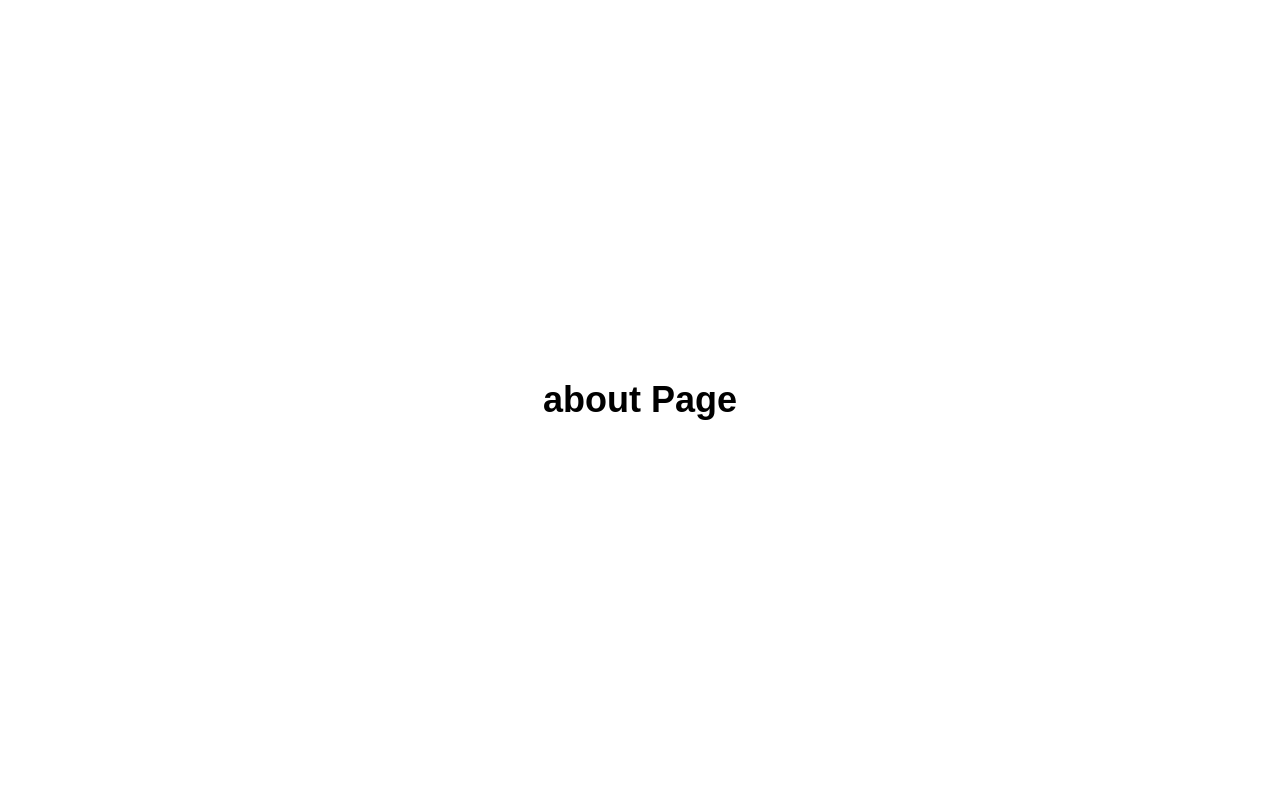
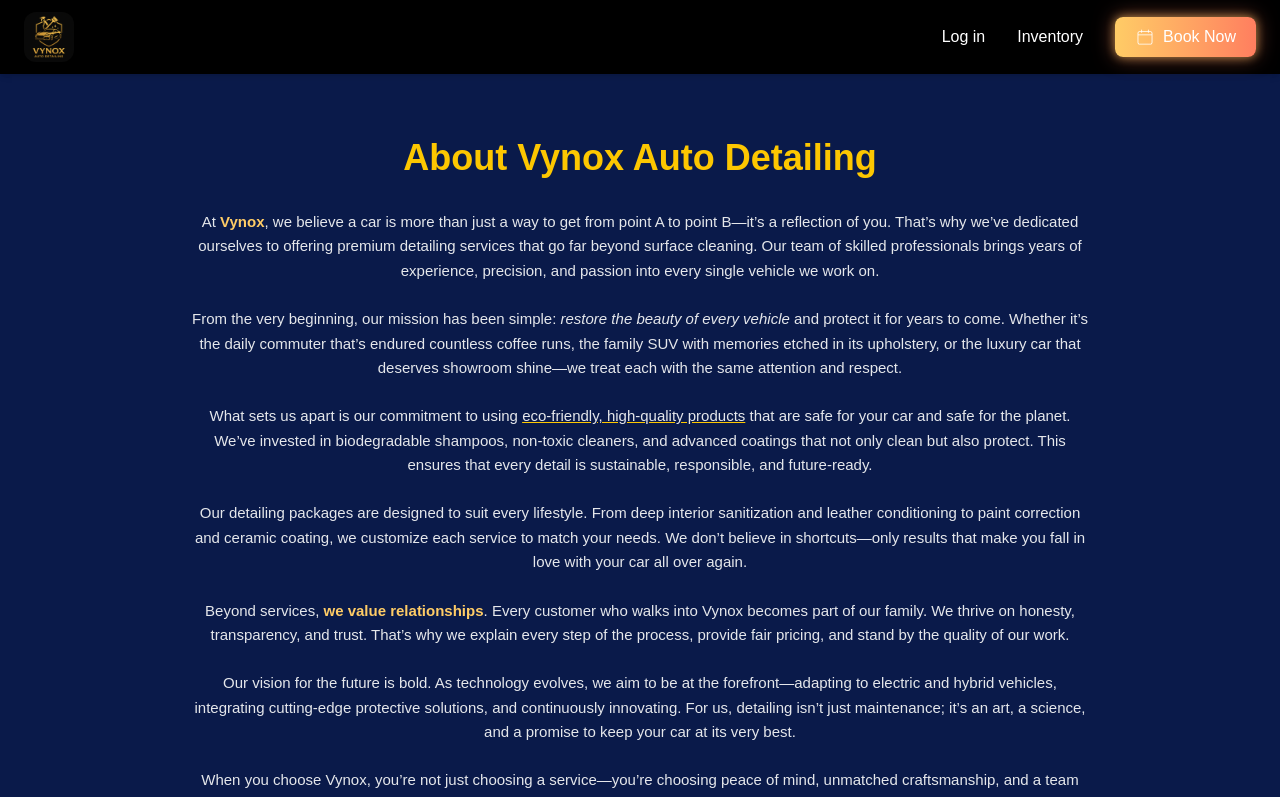
Before and after one commit to Parminder0/vynox-auto-detailing, a Next.js app: page /about in a window 1280 px wide. Shown: the top 797 px of the page. Built offline with nearby package versions, Linux system fonts and the light colour scheme.

Commit message:
create about.js

```diff
--- a/app/about/page.js
+++ b/app/about/page.js
@@ -1,7 +1,221 @@
-export default function aboutPage() {
+"use client";
+
+import Link from "next/link";
+import Image from "next/image";
+import { CiCalendar } from "react-icons/ci";
+import { FaFacebook, FaInstagram, FaLinkedinIn } from "react-icons/fa";
+
+export default function AboutPage() {
   return (
-    <main className="min-h-screen flex items-center justify-center bg-white text-black">
-      <h1 className="text-4xl font-bold">about Page </h1>
-    </main>
+    <div className="min-h-screen w-full bg-[#0a1a4a] flex flex-col text-white">
+      {/* HEADER (same as Home) */}
+      <header className="flex items-center justify-between shadow-md px-6 py-3 bg-black">
+        <div className="flex items-center">
+          <Link href="/">
+            <Image
+              src="/vynoxlogo.jpg"
+              width={50}
+              height={50}
+              alt="Logo"
+              className="rounded-xl"
+              priority
+              title="logo&homepage"
+            />
+          </Link>
+        </div>
+
+        <nav className="hidden md:flex items-center gap-8">
+          <Link
+            href="/auth"
+            className="text-white hover:text-[#FFCC66] transition-colors hover:underline underline-offset-4"
+          >
+            Log in
+          </Link>
+          <Link
+            href="/inventory"
+            className="text-white hover:text-[#FFCC66] transition-colors hover:underline underline-offset-4"
+          >
+            Inventory
+          </Link>
+          <button className="flex items-center gap-2 rounded-lg bg-gradient-to-r from-[#FFCC66] to-[#FF7E5F] px-5 py-2 text-white font-medium shadow-[0_0_10px_rgba(255,204,102,0.6),0_0_20px_rgba(255,126,95,0.5)] transition-transform duration-300 hover:scale-105">
+            <CiCalendar className="text-xl" />
+            Book Now
+          </button>
+        </nav>
+      </header>
+
+      {/* ABOUT CONTENT */}
+      <section className="flex-grow px-6 py-16">
+        <div className="max-w-4xl mx-auto text-center">
+          <h1 className="text-4xl font-extrabold text-yellow-400 mb-8">
+            About Vynox Auto Detailing
+          </h1>
+          <div className="text-gray-200 leading-relaxed text-[15px] space-y-6">
+            <p>
+              At <span className="text-[#FFCC66] font-semibold">Vynox</span>, we
+              believe a car is more than just a way to get from point A to
+              point B—it’s a reflection of you. That’s why we’ve dedicated
+              ourselves to offering premium detailing services that go far
+              beyond surface cleaning. Our team of skilled professionals brings
+              years of experience, precision, and passion into every single
+              vehicle we work on.
+            </p>
+            <p>
+              From the very beginning, our mission has been simple:{" "}
+              <em className="italic">restore the beauty of every vehicle</em> and
+              protect it for years to come. Whether it’s the daily commuter
+              that’s endured countless coffee runs, the family SUV with
+              memories etched in its upholstery, or the luxury car that deserves
+              showroom shine—we treat each with the same attention and respect.
+            </p>
+            <p>
+              What sets us apart is our commitment to using{" "}
+              <span className="underline decoration-yellow-400">
+                eco-friendly, high-quality products
+              </span>{" "}
+              that are safe for your car and safe for the planet. We’ve invested
+              in biodegradable shampoos, non-toxic cleaners, and advanced
+              coatings that not only clean but also protect. This ensures that
+              every detail is sustainable, responsible, and future-ready.
+            </p>
+            <p>
+              Our detailing packages are designed to suit every lifestyle. From
+              deep interior sanitization and leather conditioning to paint
+              correction and ceramic coating, we customize each service to match
+              your needs. We don’t believe in shortcuts—only results that make
+              you fall in love with your car all over again.
+            </p>
+            <p>
+              Beyond services,{" "}
+              <strong className="text-[#FFCC66]">
+                we value relationships
+              </strong>
+              . Every customer who walks into Vynox becomes part of our family.
+              We thrive on honesty, transparency, and trust. That’s why we
+              explain every step of the process, provide fair pricing, and stand
+              by the quality of our work.
+            </p>
+            <p>
+              Our vision for the future is bold. As technology evolves, we aim
+              to be at the forefront—adapting to electric and hybrid vehicles,
+              integrating cutting-edge protective solutions, and continuously
+              innovating. For us, detailing isn’t just maintenance; it’s an art,
+              a science, and a promise to keep your car at its very best.
+            </p>
+            <p>
+              When you choose Vynox, you’re not just choosing a service—you’re
+              choosing peace of mind, unmatched craftsmanship, and a team that
+              cares as much about your car as you do. Because at the end of the
+              day, it’s not just about how your car looks, but how you{" "}
+              <span className="italic">feel</span> when you drive it.
+            </p>
+          </div>
+
+          {/* IMAGE */}
+          <div className="mt-12 flex justify-center">
+            <Image
+              src="/images/about.jpg"
+              alt="Automobile"
+              width={650}
+              height={400}
+              className="rounded-2xl shadow-lg border-2 border-yellow-400"
+            />
+          </div>
+        </div>
+      </section>
+
+      {/* FOOTER (same as Home) */}
+      <footer className="bg-black text-gray-300 px-6 py-8 border-t border-gray-800">
+        <div className="max-w-6xl mx-auto grid grid-cols-1 sm:grid-cols-2 lg:grid-cols-4 gap-6 text-center lg:text-left">
+          {/* Logo */}
+          <div className="flex flex-col items-center lg:items-start border-b sm:border-b-0 sm:border-r border-gray-700 pb-4 sm:pb-0 sm:pr-6">
+            <Image
+              src="/vynoxlogo.jpg"
+              width={100}
+              height={100}
+              alt="Logo"
+              className="rounded-md"
+            />
+          </div>
+
+          {/* Navigation */}
+          <nav className="flex flex-col gap-2 border-b sm:border-b-0 sm:border-r border-gray-700 pb-4 sm:pb-0 sm:pr-6">
+            <Link href="/about" className="hover:text-[#FFCC66] hover:underline">
+              About
+            </Link>
+            <Link
+              href="/services"
+              className="hover:text-[#FFCC66] hover:underline"
+            >
+              Services
+            </Link>
+            <Link
+              href="/contact"
+              className="hover:text-[#FFCC66] hover:underline"
+            >
+              Contact
+            </Link>
+            <Link
+              href="/giftcards"
+              className="hover:text-[#FFCC66] hover:underline"
+            >
+              Gift Cards
+            </Link>
+          </nav>
+
+          {/* Contact Info */}
+          <div className="flex flex-col gap-2 border-b sm:border-b-0 sm:border-r border-gray-700 pb-4 sm:pb-0 sm:pr-6">
+            <p>📞 +1-587-438-7822</p>
+            <Link
+              href="mailto:mohamadalhajj2002@gmail.com"
+              className="hover:text-[#FFCC66] hover:underline"
+            >
+              📧 mohamadalhajj2002@gmail.com
+            </Link>
+            <Link
+              href="https://maps.app.goo.gl/fPGxCvfNLQTd28wRA"
+              target="_blank"
+              className="hover:text-[#FFCC66] hover:underline"
+            >
+              📍 2806 Ogden Rd SE, Calgary, AB
+            </Link>
+            <p>🕛 Mon–Fri: 9am–6pm</p>
+          </div>
+
+          {/* Social Links */}
+          <div className="flex flex-col items-center lg:items-start gap-2">
+            <h4 className="text-[#FFCC66] font-semibold">Follow Us</h4>
+            <div className="flex gap-4 text-lg">
+              <a
+                href="https://facebook.com"
+                target="_blank"
+                className="hover:text-[#FFCC66]"
+              >
+                <FaFacebook size={22} />
+              </a>
+              <a
+                href="https://instagram.com"
+                target="_blank"
+                className="hover:text-[#FFCC66]"
+              >
+                <FaInstagram size={22} />
+              </a>
+              <a
+                href="https://linkedin.com"
+                target="_blank"
+                className="hover:text-[#FFCC66]"
+              >
+                <FaLinkedinIn size={22} />
+              </a>
+            </div>
+          </div>
+        </div>
+
+        <hr className="border-gray-700 my-4" />
+        <p className="text-xs text-gray-500 text-center">
+          &copy; {new Date().getFullYear()} Vynox Inventory. All rights reserved.
+        </p>
+      </footer>
+    </div>
   );
 }
```
